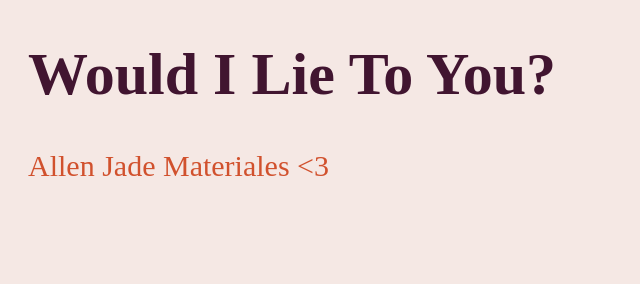
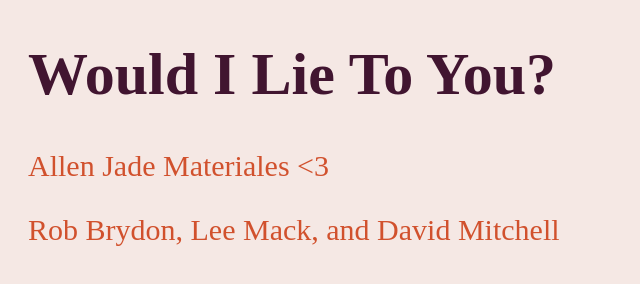
Before and after one commit to aj9er/wilty-new-page, a plain HTML site: page index.html in a window 1280 px wide. Shown: the whole page, without its empty margins (0-640 px from the left). Drawn offline with Linux system fonts and the light colour scheme; a web font is replaced by a local one.

Commit message:
Added the host and team captains in index.html

```diff
--- a/index.html
+++ b/index.html
@@ -8,6 +8,7 @@
 
 	<h1>Would I Lie To You?</h1>
 	<p>Allen Jade Materiales &lt;3</p>
+	<p>Rob Brydon, Lee Mack, and David Mitchell</p>
 
 </body>
 </html>
```
